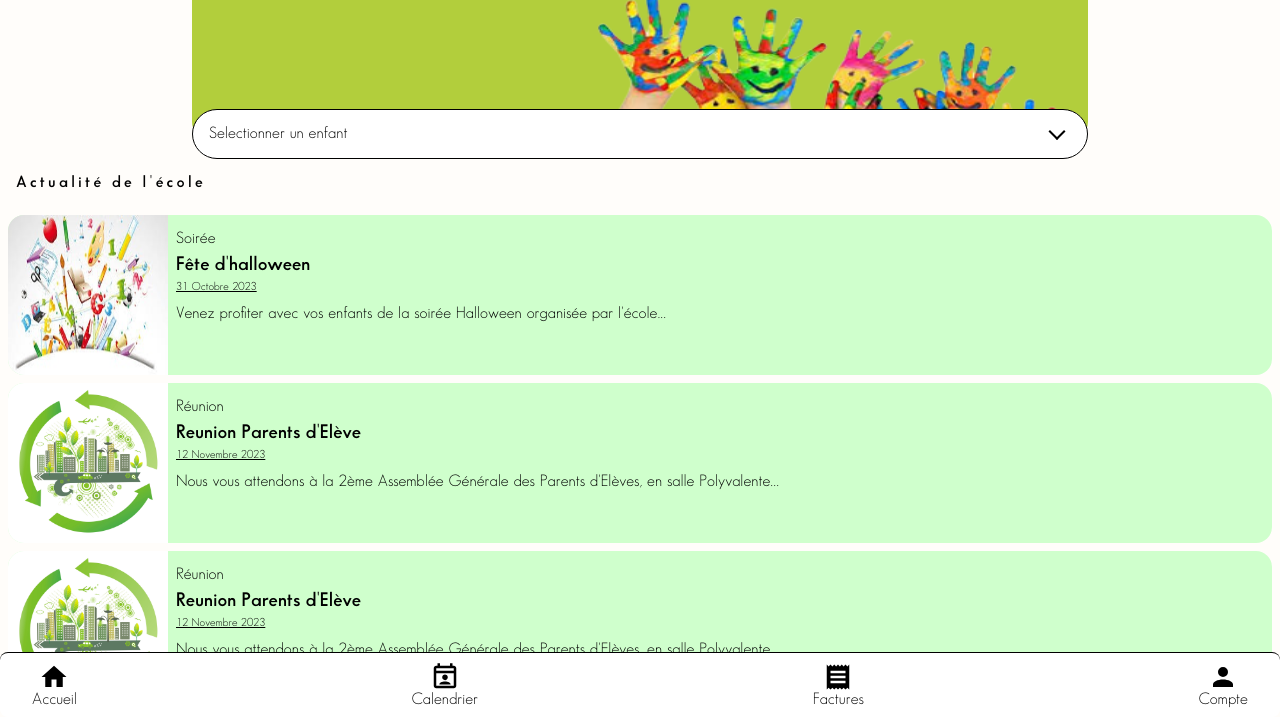
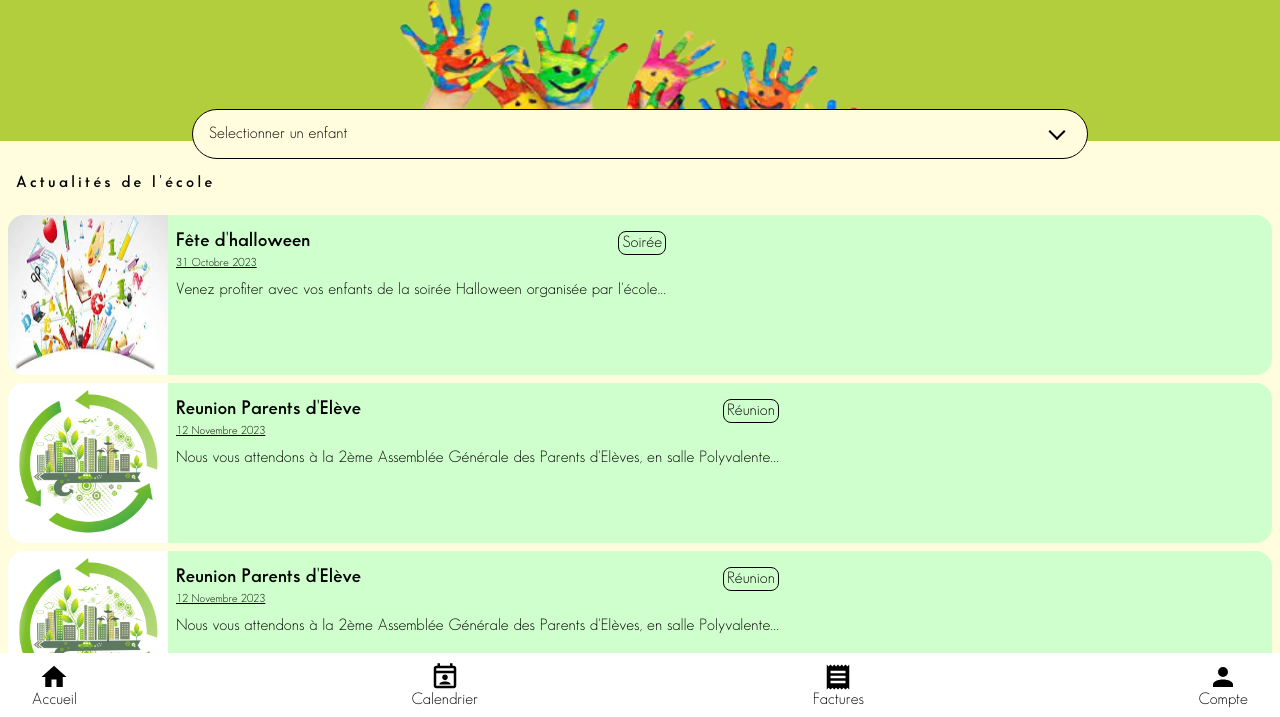
Before and after one commit to MaignanBrice/red-thread, a plain HTML site: page index.html in a window 1280 px wide. Shown: the part 83-800 px from the top of the page. Drawn offline with Linux system fonts and the light colour scheme; a script that the page names is missing.

Commit message:
fixed scroll overflox on main index.html

```diff
--- a/assets/js/index.js
+++ /dev/null
@@ -1,9 +0,0 @@
-document.querySelector('#burger-btn').addEventListener('click', () => {
-    document.querySelector('.nav--mobile').classList.remove('hidden');
-    document.querySelector('.fader--mobile').classList.remove('hidden');
-});
-
-document.querySelector('.fader--mobile').addEventListener('click', (event) => {
-    event.target.classList.add('hidden');
-    document.querySelector('.nav--mobile').classList.add('hidden');
-})
--- a/assets/style/index.css
+++ b/assets/style/index.css
@@ -165,9 +165,13 @@ body {
     align-items: center;
     font-family: 'century-reg', Arial, Helvetica, sans-serif;
     height: calc(94vh - 1rem);
-    background-color: #FFFDFA;
+    background-color: #FFFDDD;
     overflow: hidden;
     overflow: scroll;
+}
+
+header {
+    width: 100%;
 }
 
 main {
@@ -191,8 +195,8 @@ main {
     display: flex;
     justify-content: space-between;
     align-items: center;
-    border-top: solid black .1rem;
-    border-radius: .5rem;
+    /*   border-top: solid black .1rem;
+    border-radius: .5rem; */
 }
 
 .navbar__bloc {
@@ -215,8 +219,8 @@ main {
     height: 20vh;
     width: calc(100% - 2rem);
     background-color: #B2CE3C;
-    border-bottom-left-radius: 1.2rem;
-    border-bottom-right-radius: 1.2rem;
+    /*     border-bottom-left-radius: 1.2rem;
+    border-bottom-right-radius: 1.2rem; */
     padding: 2rem 1rem;
 }
 
@@ -227,8 +231,11 @@ main {
 
 .welcome img {
     position: absolute;
+    left: 0;
+    right: 0;
     bottom: 0;
-    right: 0;
+    margin-left: auto;
+    margin-right: auto;
     width: 100vw;
     max-height: 80%;
     max-width: 500px;
@@ -253,7 +260,7 @@ h2 {
 
 .dropdown__face,
 .dropdown__items {
-    background-color: #fff;
+    background-color: #FFFDDD;
     padding: 1rem;
     border-radius: 25px;
     border: solid black .1rem;
@@ -336,6 +343,7 @@ h2 {
 .article__container {
     padding: .5rem;
     height: 80%;
+    overflow: clip;
 }
 
 .article__container button {
@@ -356,6 +364,14 @@ h2 {
     text-decoration: underline;
 }
 
+.article__tag {
+    padding: .2rem;
+    width: fit-content;
+    border: solid .1rem black;
+    border-radius: .5rem;
+    float: right;
+}
+
 .article__container p,
 .article__tag {
     font-size: 1rem;
--- a/index.html
+++ b/index.html
@@ -8,7 +8,7 @@
     <title>Portail Famille - Simone Veil</title>
     <meta name="description" content="">
     <meta name="viewport" content="width=device-width, initial-scale=1">
-    <link rel="stylesheet" href="assets/style/index.css">
+    <link rel="stylesheet" href="assets/style/index.css?version=">
 </head>
 
 <body>
@@ -43,15 +43,15 @@
                     <div class="dropdown__arrow"></div>
                 </label>
                 <ul class="dropdown__items">
-                    <li>Gabriel MAIGNAN - P. Section</li>
-                    <li>Lyana MAIGNAN - P. Section</li>
+                    <li>Gabriel MAIGNAN - Petite Section</li>
+                    <li>Lyana MAIGNAN - Petite Section</li>
                 </ul>
             </div>
         </header>
     <main>
 
 
-        <h2 class="title">Actualité de l'école</h2>
+        <h2 class="title">Actualités de l'école</h2>
 
         <section class="article">
             <img class="article__img" src="assets/img/imageTuile1.png" alt=''>
```
